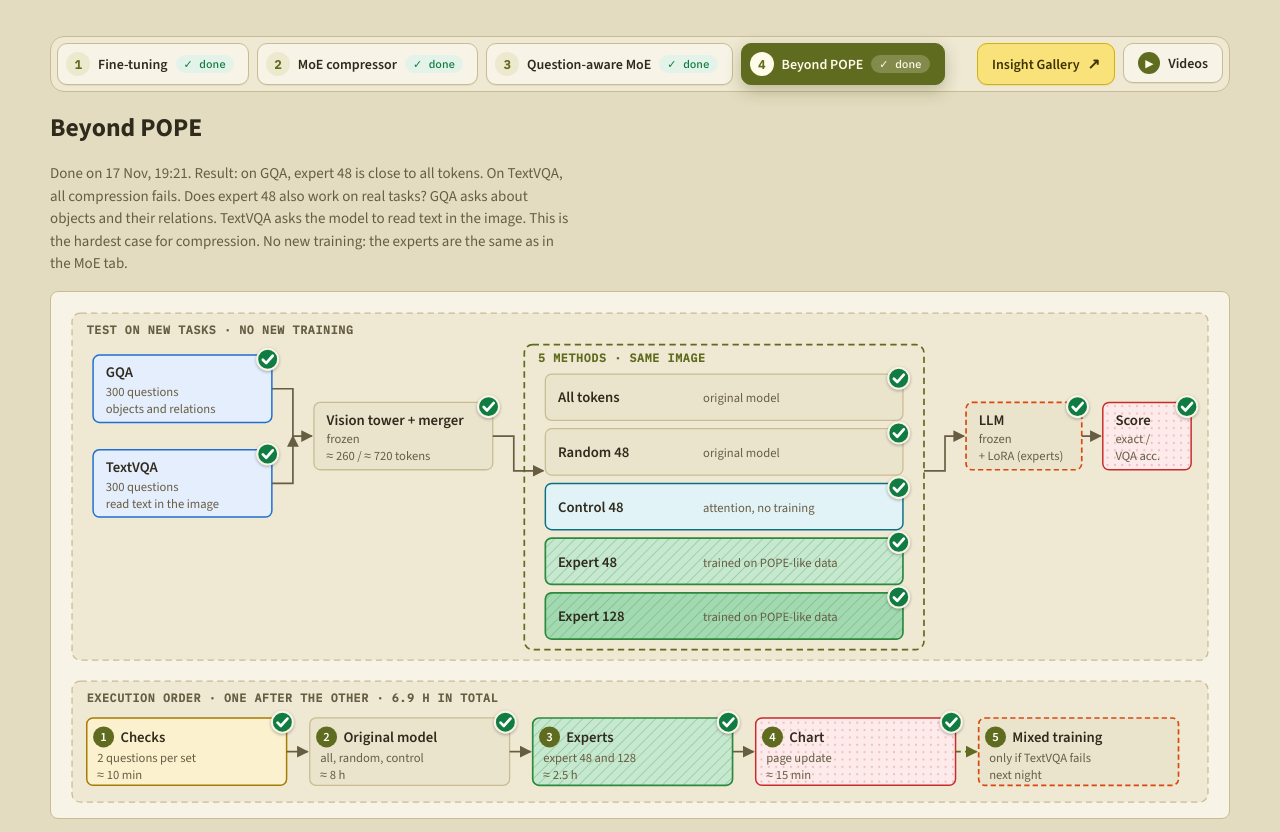
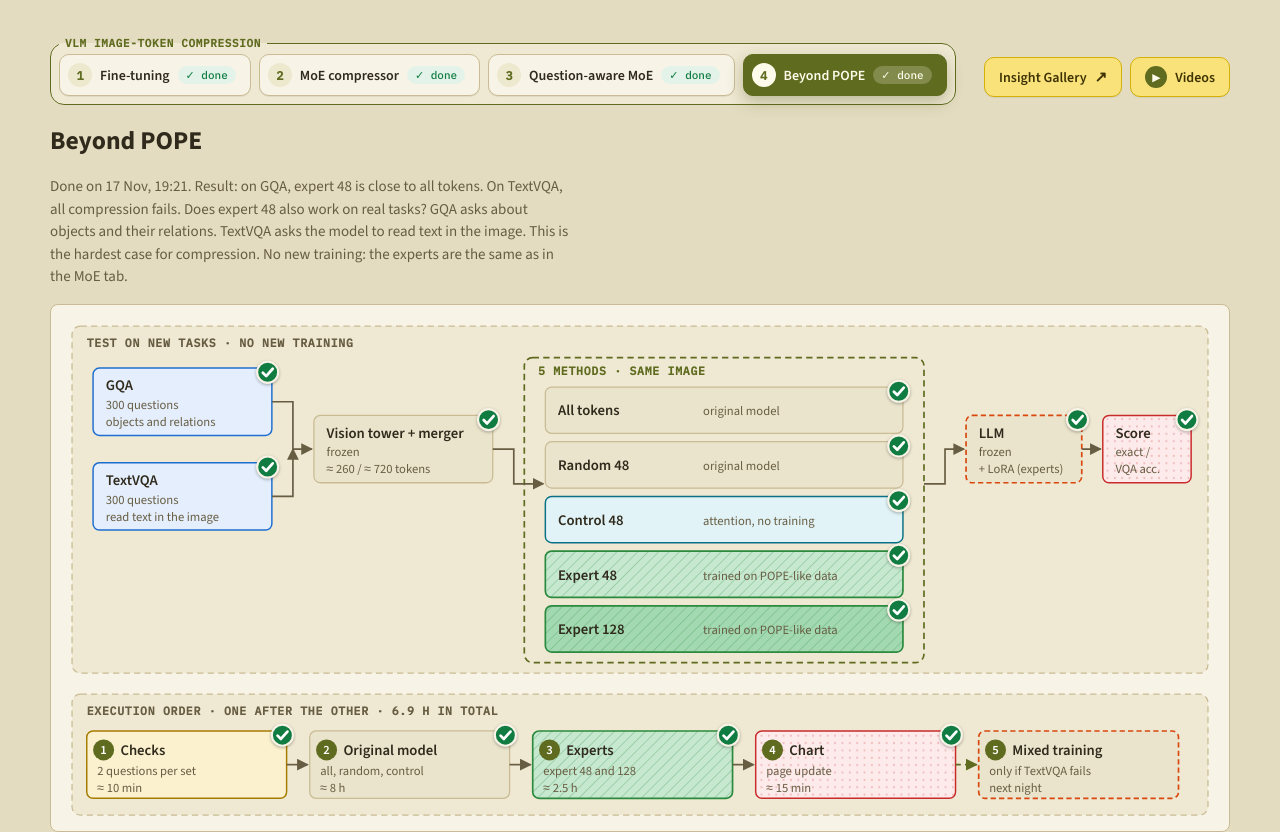
Before and after one commit to ashe-many/ashe-many.github.io, a plain HTML site: page index.html in a window 1280 px wide. Shown: the top 832 px of the page. Drawn offline with nearby package versions, Linux system fonts and the light colour scheme.

Commit message:
Frame around the four research tabs; Videos yellow like Insight Gallery
Co-Authored-By: Claude Opus 5.5 <noreply@anthropic.com>

```diff
--- a/index.html
+++ b/index.html
@@ -95,7 +95,11 @@
   .help details > :not(summary) { margin: 0 10px 8px; }
   .help p { margin: 0; }
   .help ul { padding-left: 1.2em; display: grid; gap: 3px; }
-  .tabs { display: flex; gap: 8px; flex-wrap: wrap; padding: 6px; background: var(--group); border: 1px solid var(--line); border-radius: 14px; }
+  .tabs { display: flex; gap: 12px; flex-wrap: wrap; align-items: flex-end; }
+  .tabs .tgroup { display: flex; gap: 8px; flex-wrap: wrap; margin: 0; padding: 4px 8px 8px; min-width: 0;
+    background: var(--group); border: 1.5px solid var(--accent); border-radius: 14px; }
+  .tabs .tgroup legend { padding: 0 6px; font: 600 11px var(--mono); letter-spacing: .06em; text-transform: uppercase; color: var(--accent); }
+  .tabs .solo { display: flex; gap: 8px; flex-wrap: wrap; margin-left: auto; padding-bottom: 8px; }
   .tabs button, .tabs a { display: inline-flex; align-items: center; gap: 8px; font: 600 14px var(--sans); color: var(--fg); text-decoration: none;
     background: var(--canvas); border: 1px solid var(--line); border-radius: 10px; padding: 8px 14px 8px 8px; cursor: pointer;
     box-shadow: 0 1px 0 rgba(60,50,20,.08); transition: transform .15s ease, box-shadow .15s ease, background .15s ease, color .15s ease; }
@@ -106,17 +110,18 @@
   .tabs button[aria-selected="true"] { background: var(--accent); border-color: var(--accent); color: #fffbea; box-shadow: 0 6px 16px rgba(70,80,20,.30); }
   .tabs button[aria-selected="true"] .n { background: #fffbea; color: var(--accent); }
   .tabs button[aria-selected="true"] .st { background: rgba(255,251,234,.22); color: #fffbea; }
-  .tabs a.ext { margin-left: auto; padding-left: 14px; background: #f9e27a; border: 1px solid #d4b106; color: #3d3200; }
+  .tabs a.ext { padding-left: 14px; background: #f9e27a; border: 1px solid #d4b106; color: #3d3200; }
   .tabs a.ext:hover { background: #fbe891; box-shadow: 0 6px 16px rgba(180,150,0,.35); }
   .tabs .vids { position: relative; }
   .tabs .vids summary { list-style: none; display: inline-flex; align-items: center; gap: 8px; font: 600 14px var(--sans); color: var(--fg);
     background: var(--canvas); border: 1px solid var(--line); border-radius: 10px; padding: 8px 14px; cursor: pointer;
     box-shadow: 0 1px 0 rgba(60,50,20,.08); transition: transform .15s ease, box-shadow .15s ease; }
   .tabs .vids summary::-webkit-details-marker { display: none; }
-  .tabs .vids summary:hover { transform: translateY(-2px); box-shadow: 0 6px 14px rgba(60,50,20,.16); }
+  .tabs .vids summary { background: #f9e27a; border-color: #d4b106; color: #3d3200; }
+  .tabs .vids summary:hover { transform: translateY(-2px); background: #fbe891; box-shadow: 0 6px 16px rgba(180,150,0,.35); }
   .tabs .vids summary:focus-visible { outline: 2px solid var(--accent); outline-offset: 2px; }
   .tabs .vids .play { display: inline-grid; place-items: center; width: 22px; height: 22px; border-radius: 50%; background: var(--accent); color: #fffbea; font-size: 10px; }
-  .tabs .vids[open] summary { background: var(--accent-soft); }
+  .tabs .vids[open] summary { background: #fbe891; }
   .tabs .vids .menu { position: absolute; right: 0; top: calc(100% + 6px); z-index: 20; min-width: 260px; display: grid; gap: 4px; padding: 6px;
     background: var(--canvas); border: 1px solid var(--line); border-radius: 12px; box-shadow: 0 12px 28px rgba(60,50,20,.22); }
   .tabs .vids .menu a { display: grid; grid-template-columns: auto 1fr; gap: 2px 10px; align-items: center; padding: 8px 10px; border: 0; border-radius: 8px;
@@ -127,7 +132,7 @@
   @media (max-width: 640px) { .tabs .vids .menu { left: 0; right: auto; } }
   .tabs a.ext .arr { font-size: 15px; line-height: 1; transition: transform .15s ease; }
   .tabs a.ext:hover .arr { transform: translate(2px,-2px); }
-  @media (max-width: 640px) { .tabs a.ext { margin-left: 0; } }
+  @media (max-width: 640px) { .tabs .solo { margin-left: 0; } }
   @media (prefers-reduced-motion: reduce) { .tabs button, .tabs a, .tabs a.ext .arr { transition: none; } }
   .tab { display: grid; gap: 16px; }
   .tab[hidden] { display: none; }
@@ -208,11 +213,15 @@
       </defs>
   </svg>
 
-  <nav class="tabs" role="tablist">
+  <nav class="tabs">
+    <fieldset class="tgroup" role="tablist" aria-label="VLM image-token compression">
+      <legend>VLM image-token compression</legend>
     <button type="button" role="tab" id="t-ft" aria-controls="tab-ft"><span class="n">1</span>Fine-tuning<span class="st">✓ done</span></button>
     <button type="button" role="tab" id="t-moe" aria-controls="tab-moe"><span class="n">2</span>MoE compressor<span class="st">✓ done</span></button>
     <button type="button" role="tab" id="t-qa" aria-controls="tab-qa"><span class="n">3</span>Question-aware MoE<span class="st">✓ done</span></button>
     <button type="button" role="tab" id="t-bench" aria-controls="tab-bench"><span class="n">4</span>Beyond POPE<span class="st">✓ done</span></button>
+    </fieldset>
+    <div class="solo">
     <a class="ext" href="https://github.com/ashe-many/Insight-Gallery" target="_blank" rel="noopener">Insight Gallery <span class="arr" aria-hidden="true">↗</span></a>
     <details class="vids"><summary><span class="play" aria-hidden="true">▶</span>Videos</summary>
       <div class="menu">
@@ -221,6 +230,7 @@
         <a href="https://vimeo.com/1049019449" target="_blank" rel="noopener"><span class="play" aria-hidden="true">▶</span>C# / Python REST API<small>Vimeo · 0:22</small></a>
       </div>
     </details>
+    </div>
   </nav>
 
   <div class="tab" id="tab-ft" role="tabpanel">
```
